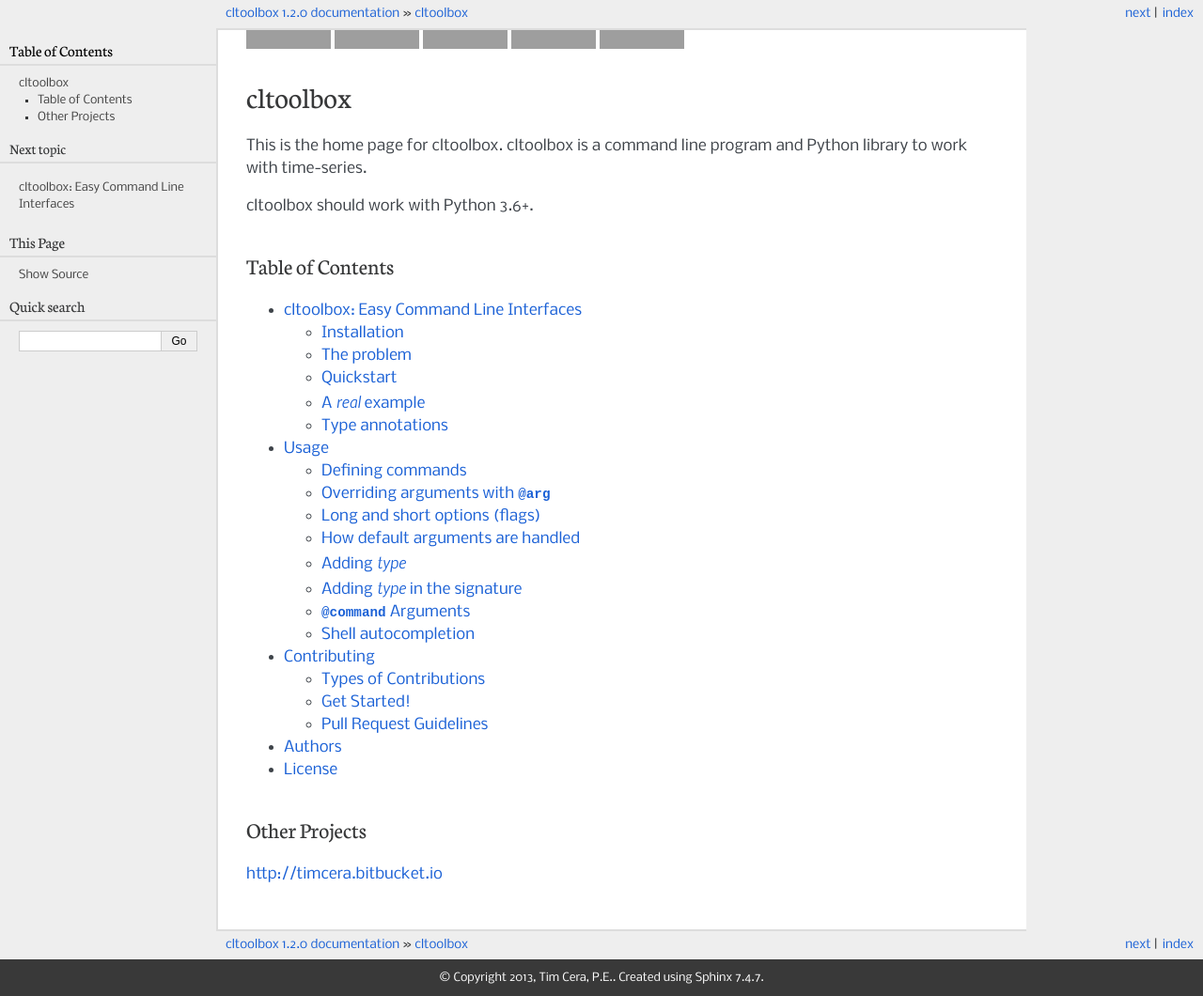
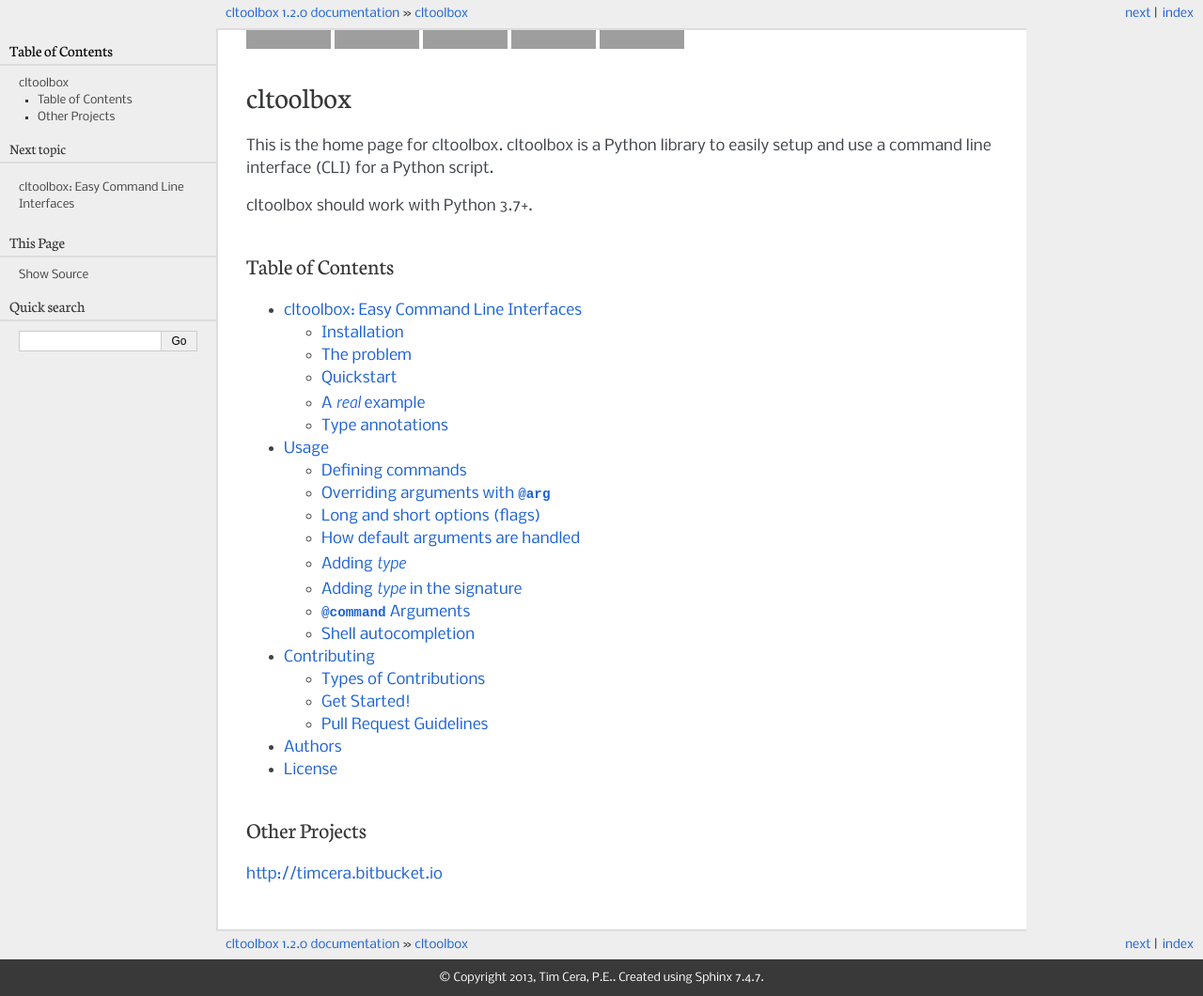
Before and after one commit to timcera/cltoolbox, a Sphinx documentation site: the page built from docs/index.rst, in a window 1280 px wide. Shown: the whole page at 94% size. Built offline with Sphinx 7.4.7, drawn with Linux system fonts in a browser that asks for light colours; grey boxes are pictures that could not be loaded.

```diff
--- a/docs/index.rst
+++ b/docs/index.rst
@@ -5,10 +5,10 @@
 cltoolbox
 =========
 
-This is the home page for cltoolbox.  cltoolbox is a command line program and
-Python library to work with time-series.
+This is the home page for cltoolbox.  cltoolbox is a Python library to easily
+setup and use a command line interface (CLI) for a Python script.
 
-cltoolbox should work with Python 3.6+.
+cltoolbox should work with Python 3.7+.
 
 Table of Contents
 -----------------
```
Also changed, not shown: docs/usage.rst (+11 -29 lines), 2 other files.
